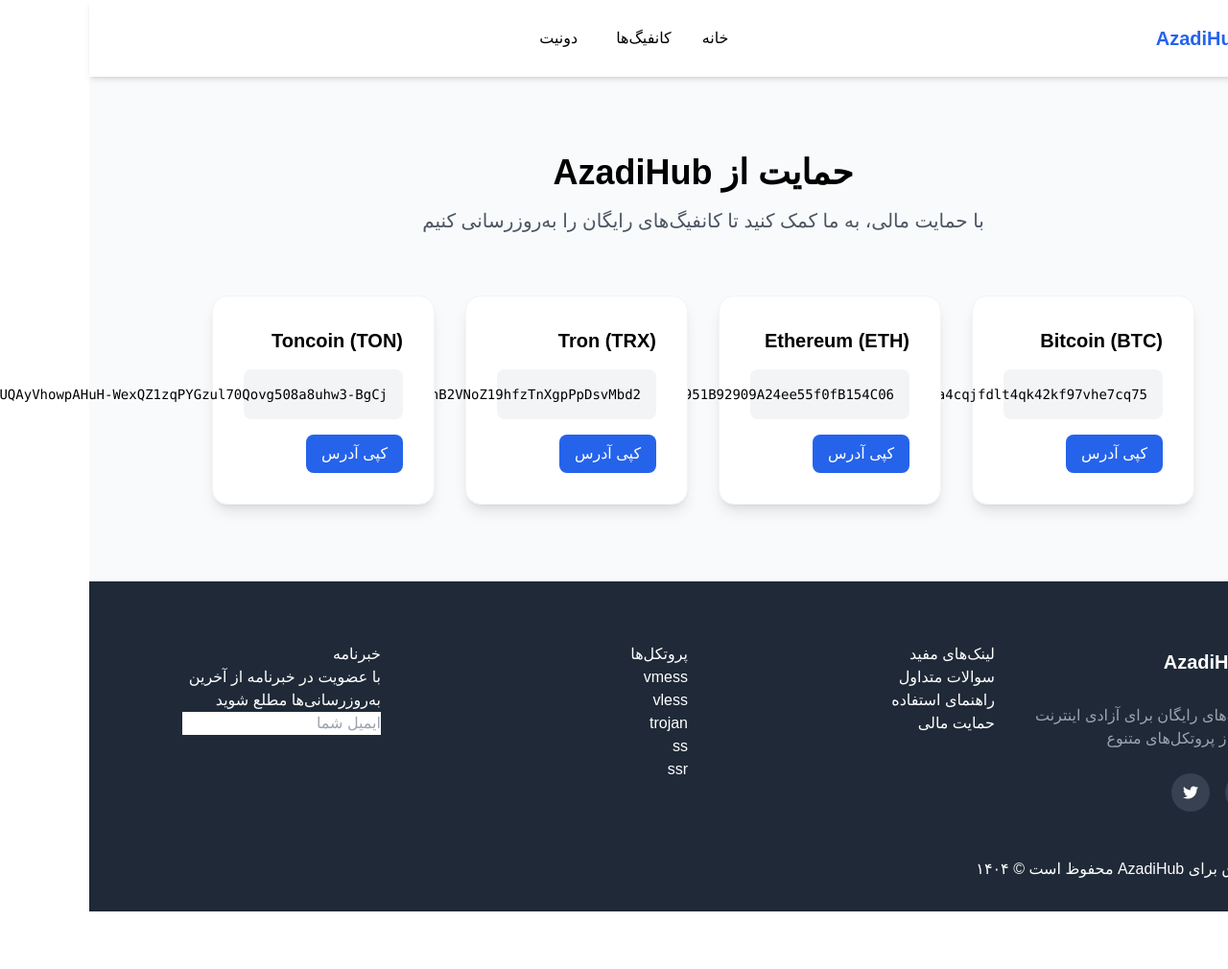
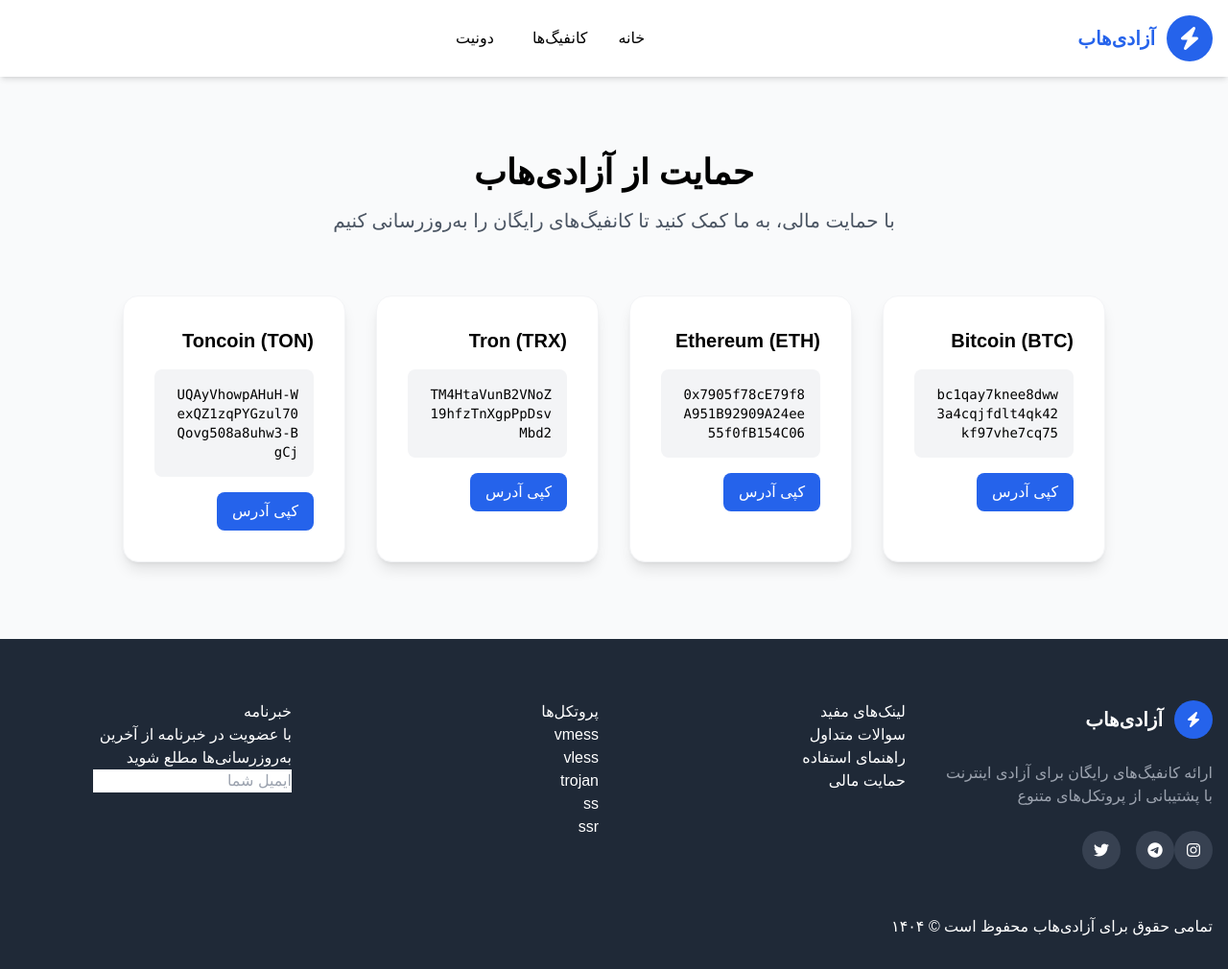
Before and after one commit to Saka2e/AzadiHub, a Django app: page /donation/ in a window 1280 px wide; the page is wider, and only the part inside the window is pictured. Shown: that part at 96% size. Before the commit the page ends 950 px from the top of that part, so only its background shows below. Run offline with Django 5.2, Linux system fonts and the light colour scheme; style sheets or scripts are compiled from the project's sources; some libraries are stand-ins or nearby versions; some web fonts are replaced.

Commit message:
Fixed donation page address overflow

```diff
--- a/static/css/globals.css
+++ b/static/css/globals.css
@@ -35,3 +35,9 @@ html {
 .pulse-glow {
   animation: pulse-glow 1.5s infinite;
 }
+
+.crypto-address {
+  white-space: pre-wrap;
+  word-break: break-all;
+  overflow-x: hidden;
+}
--- a/templates/base.html
+++ b/templates/base.html
@@ -4,7 +4,7 @@
 <head>
     <meta charset="UTF-8">
     <meta name="viewport" content="width=device-width, initial-scale=1.0">
-    <title>AzadiHub - {% block title %}آزادی اینترنت{% endblock %}</title>
+    <title>آزادی هاب - {% block title %}آزادی اینترنت{% endblock %}</title>
     <link rel="stylesheet" href="{% static 'css/globals.css' %}">
     <script src="https://cdn.tailwindcss.com"></script>
     <link rel="stylesheet" href="https://cdnjs.cloudflare.com/ajax/libs/font-awesome/6.4.0/css/all.min.css">
@@ -35,7 +35,7 @@
                     <div class="w-12 h-12 bg-blue-600 rounded-full flex items-center justify-center">
                         <i class="fas fa-bolt text-white text-2xl"></i>
                     </div>
-                    <span class="mr-3 text-xl font-bold text-blue-600">AzadiHub</span>
+                    <span class="mr-3 text-xl font-bold text-blue-600">آزادی‌‌هاب</span>
                 </div>
                 <nav class="hidden md:flex space-x-2">
                     <a href="{% url 'index' %}" class="px-4 py-2 font-medium hover:text-blue-600 transition">خانه</a>
@@ -62,7 +62,7 @@
                         <div class="w-10 h-10 bg-blue-600 rounded-full flex items-center justify-center">
                             <i class="fas fa-bolt text-white"></i>
                         </div>
-                        <span class="mr-3 text-xl font-bold">AzadiHub</span>
+                        <span class="mr-3 text-xl font-bold">آزادی‌‌هاب</span>
                     </div>
                     <p class="text-gray-400 mb-6">ارائه کانفیگ‌های رایگان برای آزادی اینترنت با پشتیبانی از پروتکل‌های متنوع</p>
                     <div class="flex space-x-4">
@@ -107,7 +107,7 @@
                 </div>
             </div>
             <div className="pt-8 border-t border-gray-700 text-center text-gray-400">
-                <p>تمامی حقوق برای AzadiHub محفوظ است © ۱۴۰۴</p>
+                <p>تمامی حقوق برای آزادی‌‌هاب محفوظ است © ۱۴۰۴</p>
             </div>
         </div>
     </footer>
--- a/templates/donation.html
+++ b/templates/donation.html
@@ -7,28 +7,28 @@
 <section class="py-20 bg-gray-50">
     <div class="container mx-auto px-4">
         <div class="text-center mb-16">
-            <h2 class="text-3xl md:text-4xl font-bold mb-4">حمایت از AzadiHub</h2>
+            <h2 class="text-3xl md:text-4xl font-bold mb-4">حمایت از آزادی‌‌هاب</h2>
             <p class="text-xl text-gray-600 max-w-2xl mx-auto">با حمایت مالی، به ما کمک کنید تا کانفیگ‌های رایگان را به‌روزرسانی کنیم</p>
         </div>
         <div class="grid grid-cols-1 md:grid-cols-2 lg:grid-cols-4 gap-8 max-w-5xl mx-auto">  <!-- 4 کارت -->
             <div class="bg-white p-8 rounded-2xl shadow-lg border border-gray-100">
                 <h3 class="text-xl font-bold mb-4">Bitcoin (BTC)</h3>
-                <pre class="text-sm bg-gray-100 p-4 rounded-lg">bc1qay7knee8dww3a4cqjfdlt4qk42kf97vhe7cq75</pre>
+                <pre class="text-sm bg-gray-100 p-4 rounded-lg crypto-address">bc1qay7knee8dww3a4cqjfdlt4qk42kf97vhe7cq75</pre>
                 <button onclick="navigator.clipboard.writeText('bc1qay7knee8dww3a4cqjfdlt4qk42kf97vhe7cq75')" class="bg-blue-600 text-white px-4 py-2 rounded-lg mt-4">کپی آدرس</button>
             </div>
             <div class="bg-white p-8 rounded-2xl shadow-lg border border-gray-100">
                 <h3 class="text-xl font-bold mb-4">Ethereum (ETH)</h3>
-                <pre class="text-sm bg-gray-100 p-4 rounded-lg">0x7905f78cE79f8A951B92909A24ee55f0fB154C06</pre>
+                <pre class="text-sm bg-gray-100 p-4 rounded-lg crypto-address">0x7905f78cE79f8A951B92909A24ee55f0fB154C06</pre>
                 <button onclick="navigator.clipboard.writeText('0x7905f78cE79f8A951B92909A24ee55f0fB154C06')" class="bg-blue-600 text-white px-4 py-2 rounded-lg mt-4">کپی آدرس</button>
             </div>
             <div class="bg-white p-8 rounded-2xl shadow-lg border border-gray-100">
                 <h3 class="text-xl font-bold mb-4">Tron (TRX)</h3>
-                <pre class="text-sm bg-gray-100 p-4 rounded-lg">TM4HtaVunB2VNoZ19hfzTnXgpPpDsvMbd2</pre>
+                <pre class="text-sm bg-gray-100 p-4 rounded-lg crypto-address">TM4HtaVunB2VNoZ19hfzTnXgpPpDsvMbd2</pre>
                 <button onclick="navigator.clipboard.writeText('TM4HtaVunB2VNoZ19hfzTnXgpPpDsvMbd2')" class="bg-blue-600 text-white px-4 py-2 rounded-lg mt-4">کپی آدرس</button>
             </div>
             <div class="bg-white p-8 rounded-2xl shadow-lg border border-gray-100">
                 <h3 class="text-xl font-bold mb-4">Toncoin (TON)</h3>
-                <pre class="text-sm bg-gray-100 p-4 rounded-lg">UQAyVhowpAHuH-WexQZ1zqPYGzul70Qovg508a8uhw3-BgCj</pre>
+                <pre class="text-sm bg-gray-100 p-4 rounded-lg crypto-address">UQAyVhowpAHuH-WexQZ1zqPYGzul70Qovg508a8uhw3-BgCj</pre>
                 <button onclick="navigator.clipboard.writeText('UQAyVhowpAHuH-WexQZ1zqPYGzul70Qovg508a8uhw3-BgCj')" class="bg-blue-600 text-white px-4 py-2 rounded-lg mt-4">کپی آدرس</button>
             </div>
         </div>
--- a/templates/index.html
+++ b/templates/index.html
@@ -7,7 +7,7 @@
 <script>
     document.addEventListener('DOMContentLoaded', () => {
         const options = {
-            strings: ['آزادی اینترنت', 'اتصال امن'],
+            strings: ['آزادی اینترنت', 'اتصال امن', 'اینترنت بدون تحریم'],
             typeSpeed: 60,
             backSpeed: 40,
             backDelay: 2000,
@@ -27,7 +27,7 @@
                     <span class="block w-full mb-2">کانفیگ‌های رایگان برای</span>
                     <span id="typed-text" class="text-yellow-300 whitespace-nowrap"></span>
                 </h1>
-                <p class="text-xl mb-8 opacity-90">با AzadiHub، به جدیدترین کانفیگ‌های VPN با پروتکل‌های متنوع دسترسی پیدا کنید</p>
+                <p class="text-xl mb-8 opacity-90">با آزادی‌هاب، به جدیدترین کانفیگ‌های VPN با پروتکل‌های متنوع دسترسی پیدا کنید</p>
                 <div class="flex flex-wrap gap-4">
                     <a href="{% url 'configs' %}" class="bg-white text-blue-600 hover:bg-gray-100 px-6 py-3 rounded-lg font-bold text-lg transition pulse-glow">
                         مشاهده کانفیگ‌ها
@@ -116,7 +116,7 @@
     <div class="container mx-auto px-4">
         <div class="text-center mb-16">
             <h2 class="text-3xl md:text-4xl font-bold mb-4">درباره ما</h2>
-            <p class="text-xl text-gray-600 max-w-2xl mx-auto">AzadiHub یک پروژه متن‌باز برای ارائه کانفیگ‌های رایگان VPN است تا آزادی اینترنت را برای همه فراهم کند. ما بر روی پروتکل‌های امن تمرکز داریم و همیشه به‌روزرسانی می‌شویم.</p>
+            <p class="text-xl text-gray-600 max-w-2xl mx-auto">آزادی‌هاب، یک پروژه متن‌باز برای ارائه کانفیگ‌های رایگان VPN است تا آزادی اینترنت را برای همه فراهم کند. ما بر روی پروتکل‌های امن تمرکز داریم و همیشه به‌روزرسانی می‌شویم.</p>
         </div>
     </div>
 </section>
```
